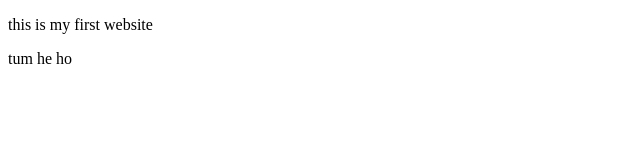
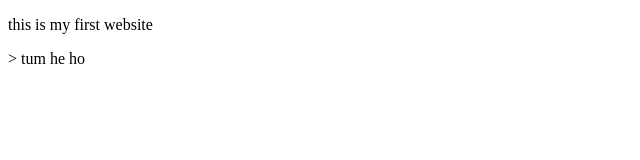
Before and after one commit to malikanas164/Auto_Care, a plain HTML site: page index.html in a window 1280 px wide. Shown: the full height of the page, 0-640 px from the left. Drawn offline with Linux system fonts and the light colour scheme.

Commit message:
Update index.html

```diff
--- a/index.html
+++ b/index.html
@@ -9,7 +9,7 @@
     <p>
         this is my first website
     </p>
-    <div>
+    >
         tum he ho
     </div>
 </body>
```
